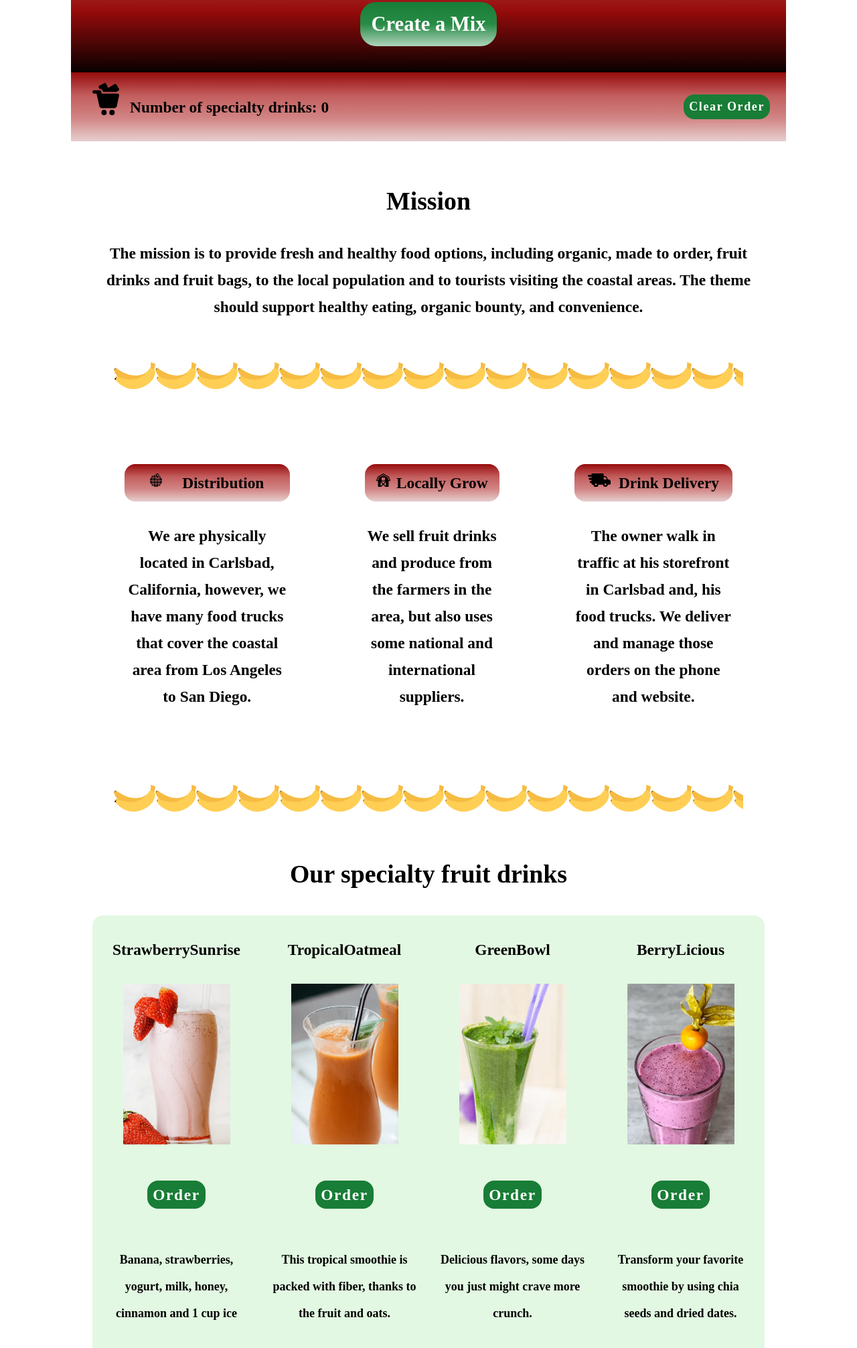
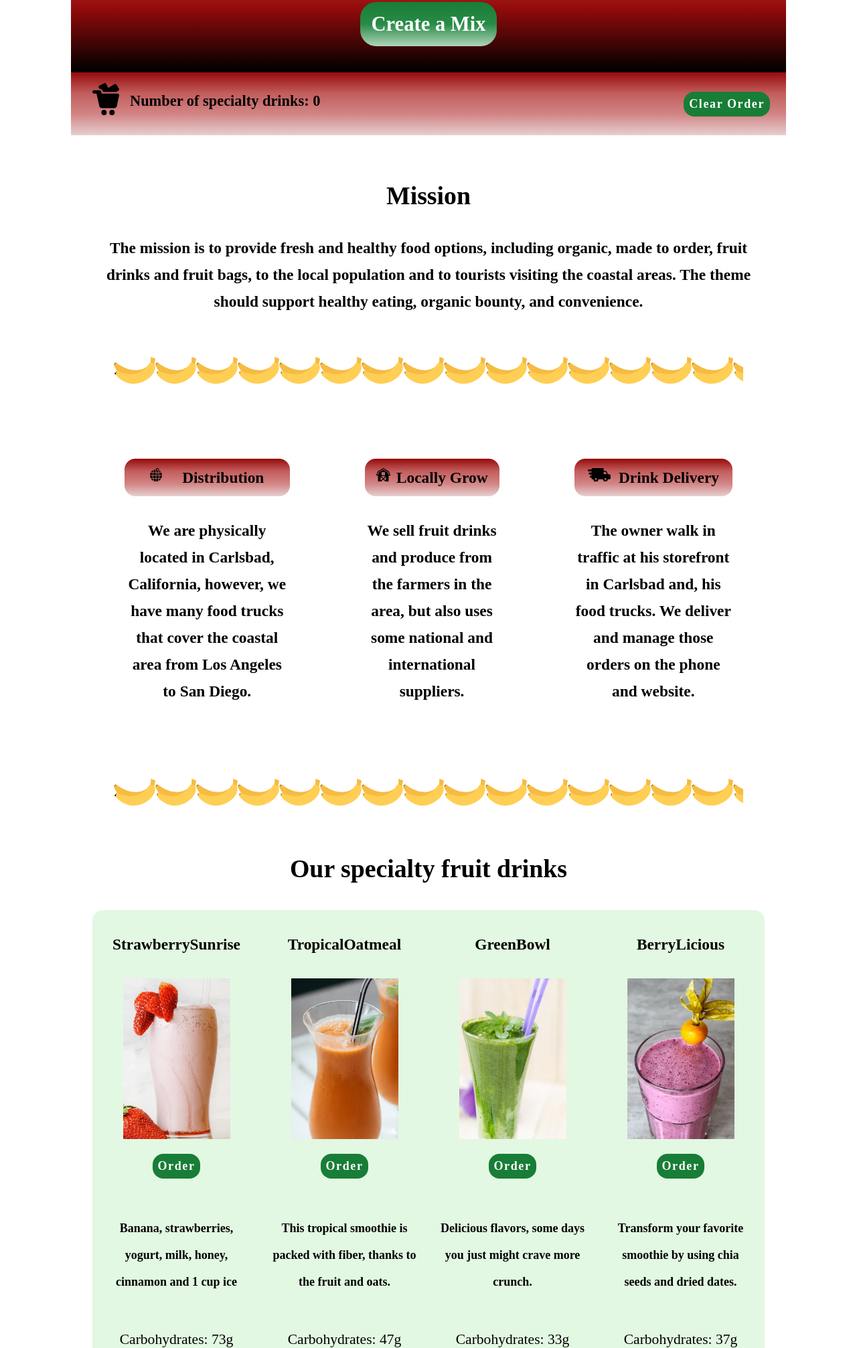
Before and after one commit to DiannaQui/wdd230, a plain HTML site: page bountiful/index.html in a window 1280 px wide. Shown: the part 389-2402 px from the top of the page at 67% size. Drawn offline with nearby package versions, Linux system fonts and the light colour scheme; no server answers; a web font is replaced by a local one.

Commit message:
headings2

```diff
--- a/bountiful/index.html
+++ b/bountiful/index.html
@@ -51,7 +51,7 @@
         <picture class="pictureCarts margin1">
           <img src="images/cart.svg" alt="Cart">
         </picture>
-        <h4>Number of specialty drinks: <span class="numberSpecialtyDrinks">0</span></h4>
+        <h3>Number of specialty drinks: <span class="numberSpecialtyDrinks">0</span></h3>
       </div>
       <input type="button" value="Clear Order" class="clear" onclick="clearS()">
     </div>
@@ -112,10 +112,10 @@
         </picture>
 
         <div class="specialtyOrderButtonNumber">
-          <h4>
+
             <input type="button" value="Order" class="specialtyOrderButton" onclick="specialtyOrder(1)">
             <span class="drink1">0</span>
-          </h4>
+
         </div>
 
         <h5>Banana, strawberries, yogurt, milk, honey, cinnamon and 1 cup ice</h5>
@@ -132,10 +132,10 @@
         </picture>
 
         <div class="specialtyOrderButtonNumber">
-          <h4>
+
             <input type="button" value="Order" class="specialtyOrderButton" onclick="specialtyOrder(2)">
             <span class="drink2">0</span>
-          </h4>
+
         </div>
 
         <h5>This tropical smoothie is packed with fiber, thanks to the fruit and oats.</h5>
@@ -152,10 +152,10 @@
         </picture>
 
         <div class="specialtyOrderButtonNumber">
-          <h4>
+
             <input type="button" value="Order" class="specialtyOrderButton" onclick="specialtyOrder(3)">
             <span class="drink3">0</span>
-          </h4>
+
         </div>
 
         <h5>Delicious flavors, some days you just might crave more crunch.</h5>
@@ -172,10 +172,10 @@
         </picture>
 
         <div class="specialtyOrderButtonNumber">
-          <h4>
+
             <input type="button" value="Order" class="specialtyOrderButton" onclick="specialtyOrder(4)">
             <span class="drink4">0</span>
-          </h4>
+
         </div>
 
         <h5>Transform your favorite smoothie by using chia seeds and dried dates.</h5>
--- a/bountiful/styles/small.css
+++ b/bountiful/styles/small.css
@@ -411,3 +411,5 @@ form fieldset legend {
   display: flex;
   flex-direction: column;
 }
+
+.cartInside h3 {font-size: 1.4rem;}
```
